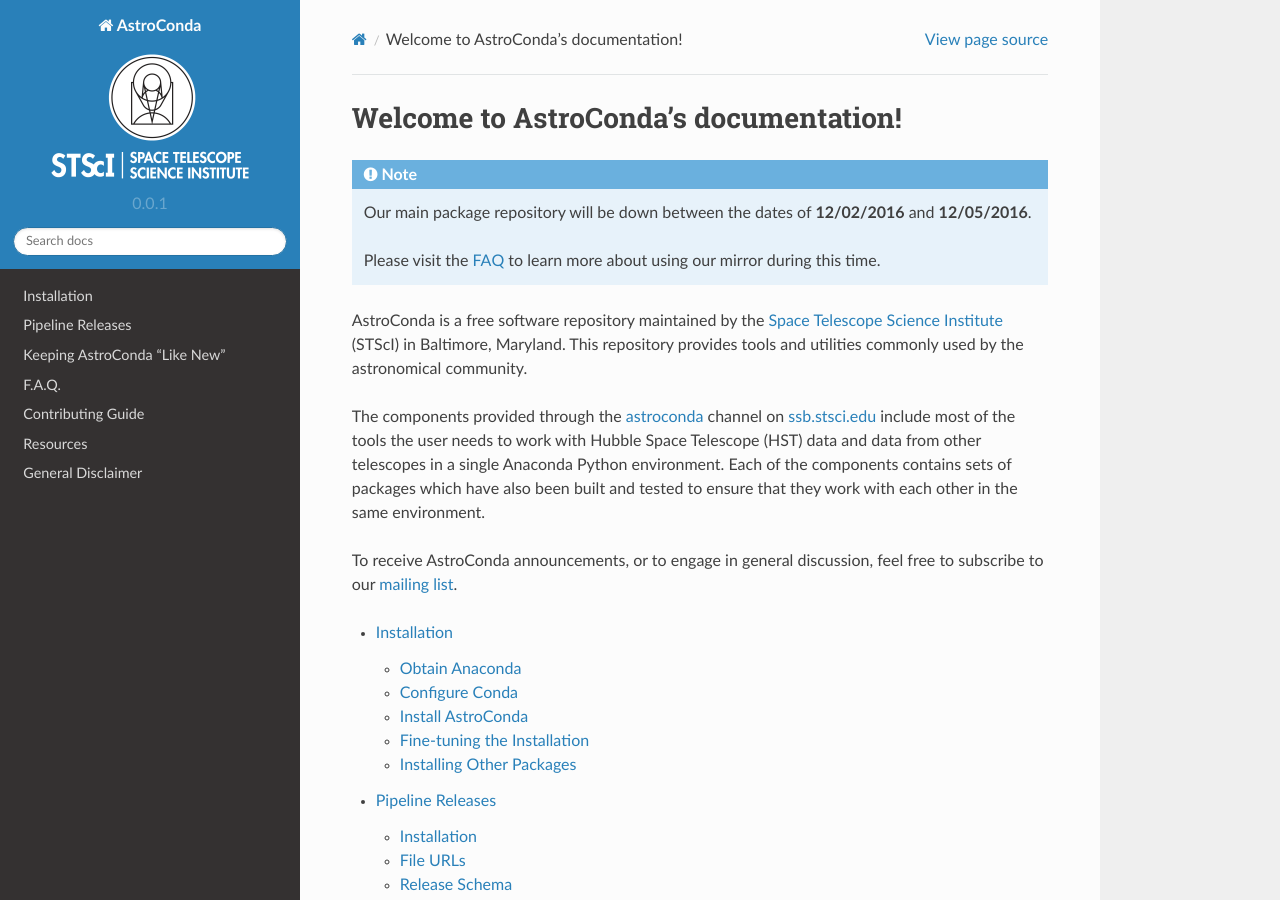
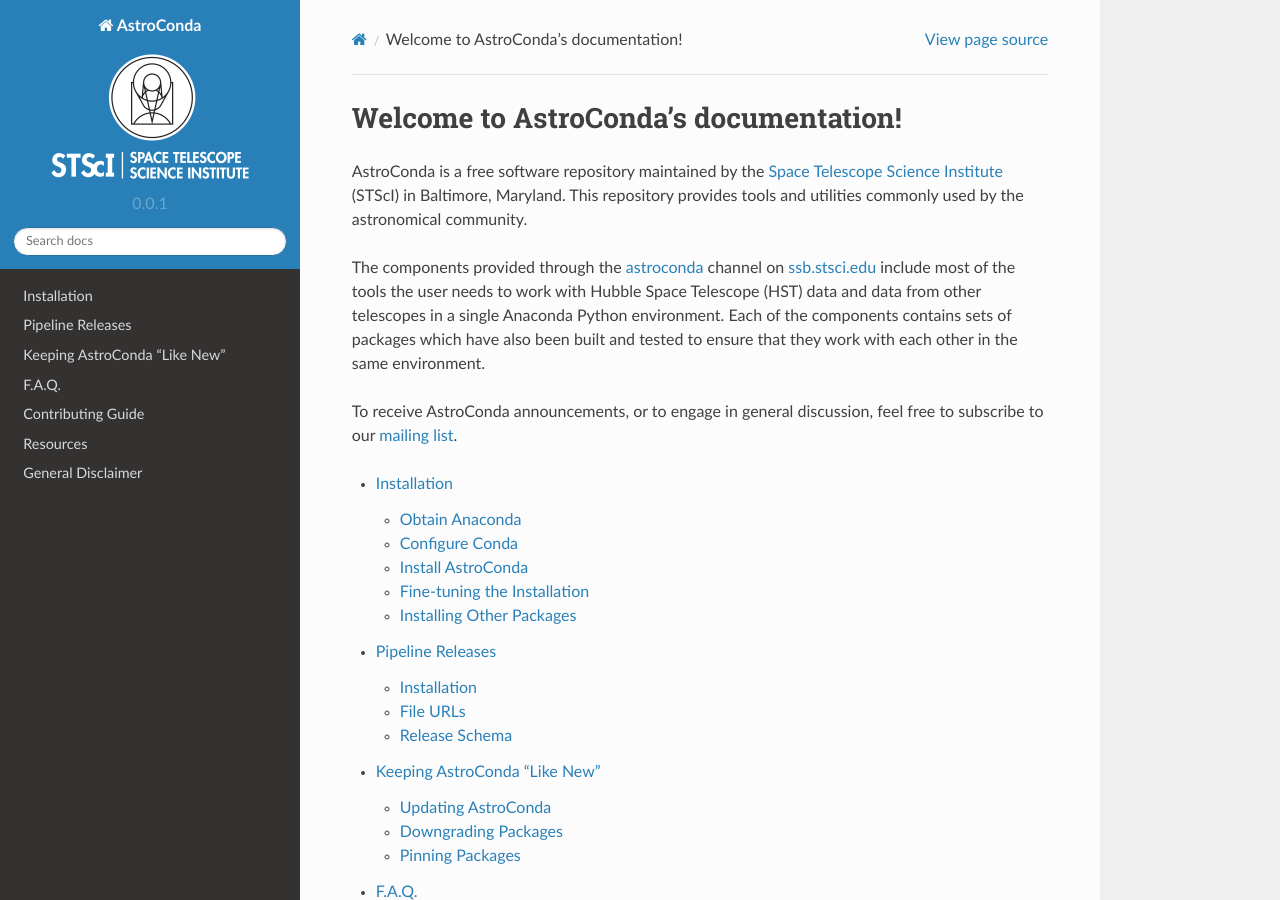
Before and after one commit to jhunkeler/astroconda, a Sphinx documentation site: the page built from source/index.rst, in a window 1280 px wide and 900 px high. Built offline with Sphinx 7.4.7 and the Read the Docs theme 2.0.0, drawn with Linux system fonts in a browser that asks for light colours; pages that are not in the unit, such as notebooks, are missing from menus.

Commit message:
Revert "Power outage" (#35)

```diff
--- a/source/faq.rst
+++ b/source/faq.rst
@@ -19,7 +19,7 @@
 Using conda directly
 ^^^^^^^^^^^^^^^^^^^^
 
-The basic ``conda`` installation commands accept ``-c`` or ``--channel`` argument, which allows you to select a different repository to install packages from.
+The basic ``conda`` installation commands accept ``-c`` or ``--channel`` argument, which allows you to select a different resository to install packages from.
 
 .. code-block:: yaml
 
--- a/source/index.rst
+++ b/source/index.rst
@@ -1,12 +1,5 @@
 Welcome to AstroConda's documentation!
 ======================================
-
-.. note::
-
-    Our main package repository will be down between the dates of **12/02/2016** and **12/05/2016**.
-
-    Please visit the `FAQ <faq.html#could-not-find-url-http-ssb-stsci-edu-astroconda>`_ to learn more about using our mirror during this time.
-
 
 AstroConda is a free software repository maintained by the `Space Telescope Science Institute <http://www.stsci.edu/>`_ (STScI) in Baltimore, Maryland. This repository provides tools and utilities commonly used by the astronomical community.
 
```
